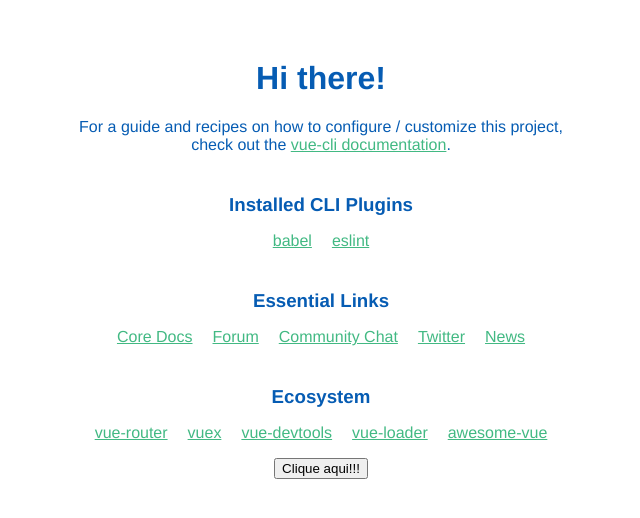
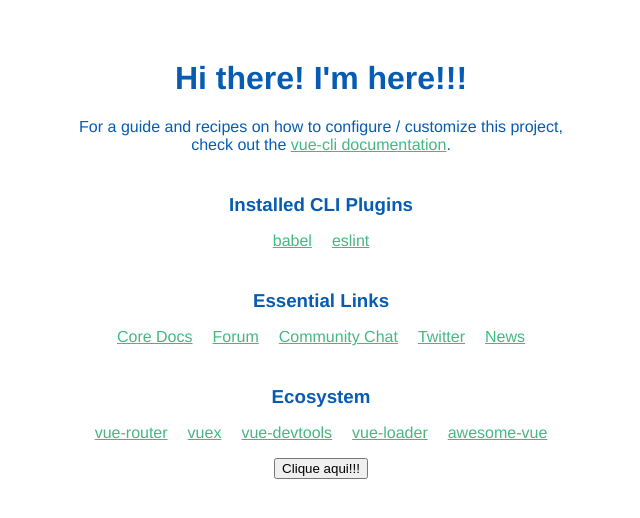
Before and after one commit to pepoeverton/web-release-test, a Vue app: page / in a window 1280 px wide. Shown: the top 518 px of the page, without its empty margins (319-959 px from the left). Built offline with nearby package versions, Linux system fonts and the light colour scheme.

Commit message:
refactor: refactor app text

```diff
--- a/src/App.vue
+++ b/src/App.vue
@@ -1,6 +1,6 @@
 <template>
   <div id="app">
-    <HelloWorld msg="Hi there!"/>
+    <HelloWorld msg="Hi there! I'm here!!!"/>
     <button @click="toggleMessage">Clique aqui!!!</button>
     <p v-if="showMessage">Aqui vai alguma feature maravilhosa</p>
   </div>
```
